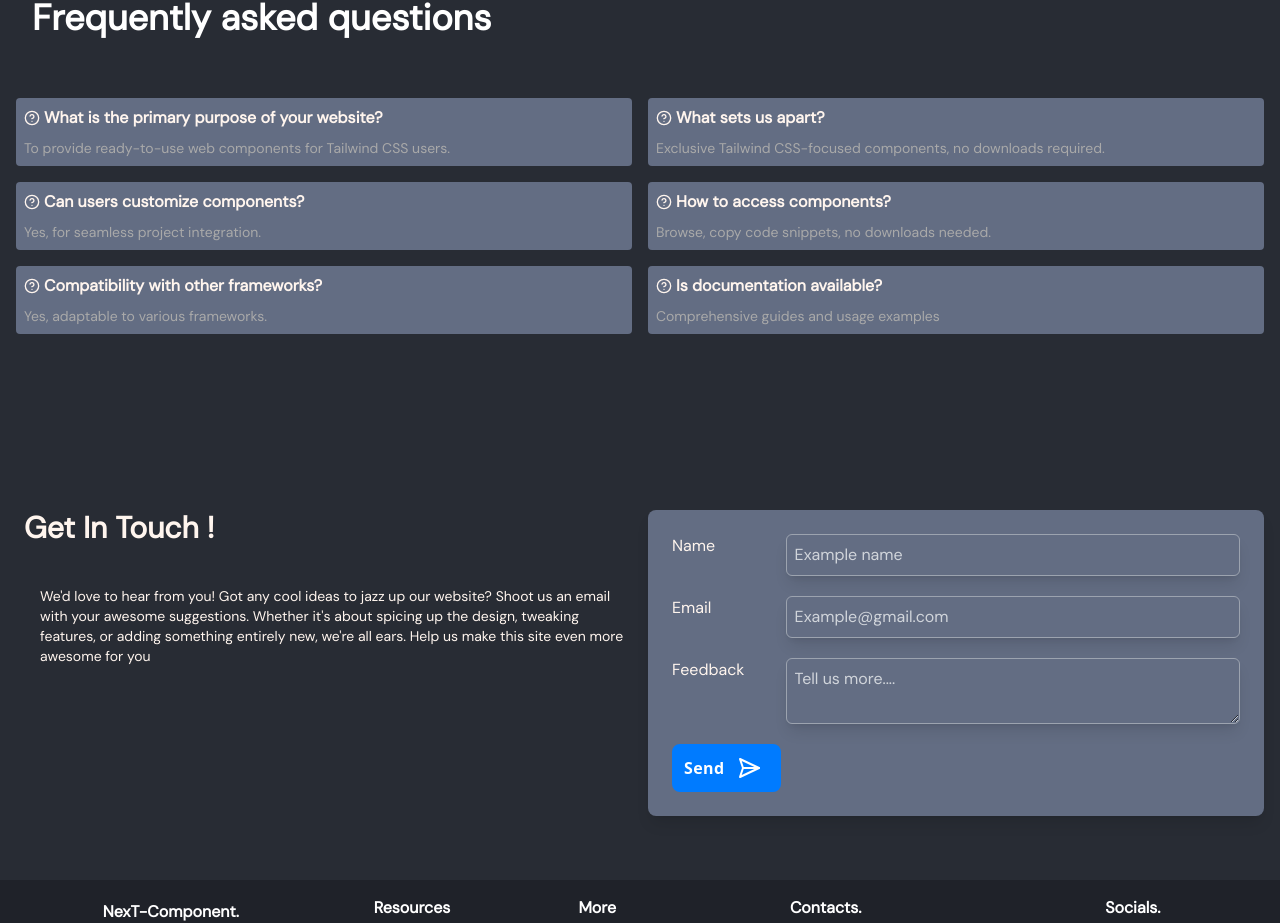
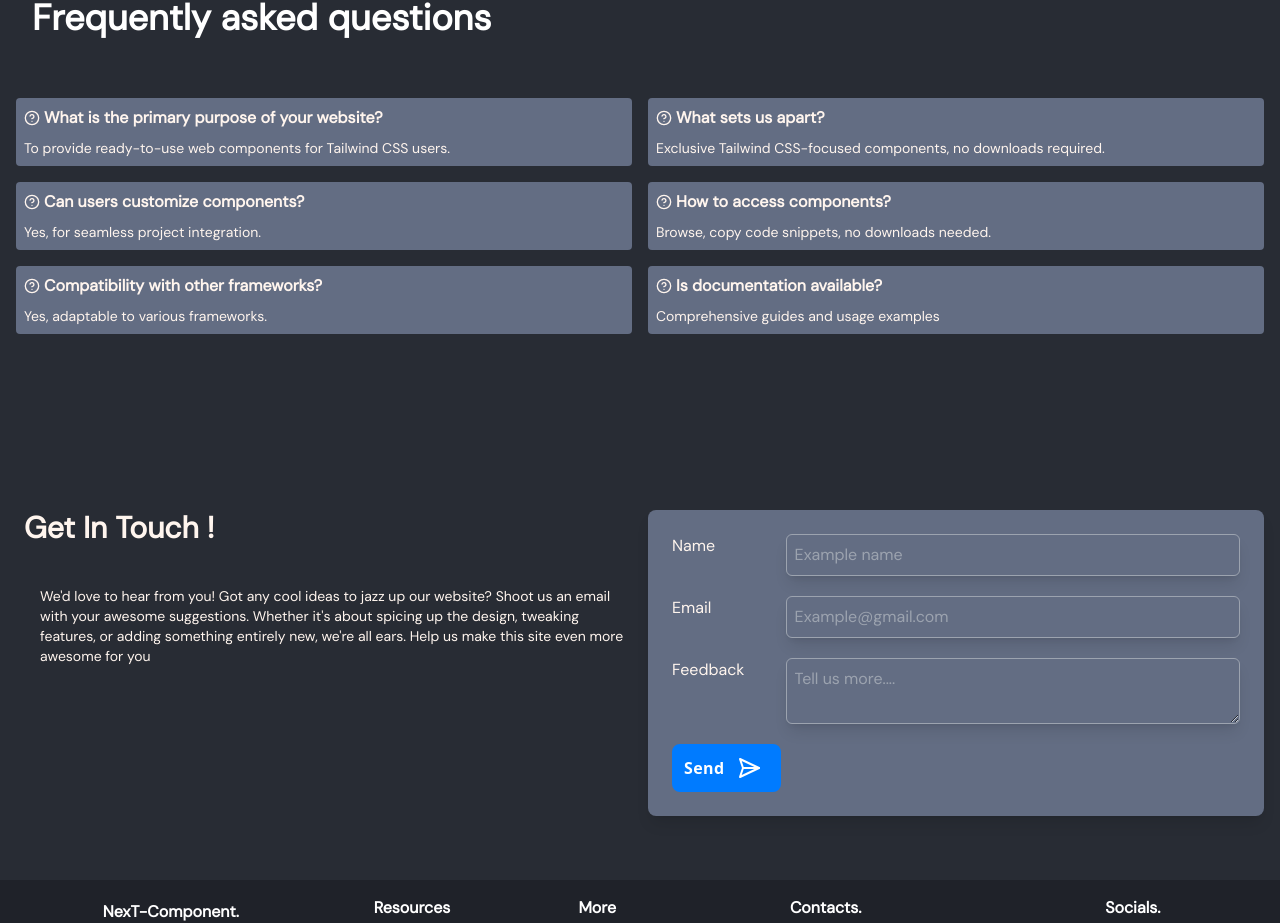
Before and after one commit to justizha/NucleousUI, a Next.js app: page / in a window 1280 px wide. Shown: the part 1190-2113 px from the top of the page. Built offline with nearby package versions, Linux system fonts and the light colour scheme; no server answers.

Commit message:
small ui changes

```diff
--- a/src/app/blogs/page.tsx
+++ b/src/app/blogs/page.tsx
@@ -13,11 +13,11 @@ export default async function BLogSection() {
                         <h2 className="font-semibold mb-2">{blog.title}</h2>
                         <p className="text-base mb-2">{blog.content}</p>
                     </div>
-                    <button className="p-2 w-full rounded h-10 bg-main-white bg-opacity-70 hover:bg-opacity-100 duration-150 border border-main-black text-center">
-                        <Link href={`/blogs/${blog.slug}`} className="text-black">
+                    <Link href={`/blogs/${blog.slug}`} className="text-black">
+                        <button className="p-2 w-full rounded h-10 bg-main-white bg-opacity-70 hover:bg-opacity-100 duration-150 border border-main-black text-center">
                             Detail
-                        </Link>
-                    </button>
+                        </button>
+                    </Link>
                 </div>
             ))}
         </div>
--- a/src/app/sections/Contact.tsx
+++ b/src/app/sections/Contact.tsx
@@ -29,7 +29,7 @@ export default function Contact() {
                             id="text"
                             name="user_name"
                             type="text"
-                            className="md:w-[80%] w-full gap-2 placeholder:text-gray-300 p-2 bg-transparent border shadow-lg border-gray-400 rounded-md outline-none flex items-center"
+                            className="md:w-[80%] w-full gap-2 placeholder:text-gray-400 p-2 bg-transparent border shadow-lg border-gray-400 rounded-md outline-none flex items-center text-main-white"
                             placeholder="Example name"
                         />
                     </div>
@@ -42,7 +42,7 @@ export default function Contact() {
                             id="email"
                             name="user_email"
                             type="email"
-                            className="md:w-[80%] placeholder:text-gray-300 w-full gap-2 p-2 bg-transparent border shadow-lg border-gray-400 rounded-md outline-none flex items-center"
+                            className="md:w-[80%] placeholder:text-gray-400 w-full gap-2 p-2 bg-transparent border shadow-lg border-gray-400 rounded-md outline-none flex items-center text-main-white"
                             placeholder="Example@gmail.com"
                         />
                     </div>
@@ -53,7 +53,7 @@ export default function Contact() {
                             required
                             name="message"
                             value={form.message}
-                            className="md:w-[80%] w-full gap-2 p-2 bg-transparent border shadow-lg border-gray-400 rounded-md outline-none flex placeholder:text-gray-300 items-center"
+                            className="md:w-[80%] w-full gap-2 p-2 bg-transparent border shadow-lg border-gray-400 rounded-md outline-none flex placeholder:text-gray-400 items-center text-main-white"
                             placeholder="Tell us more...." >
 
                         </textarea>
--- a/src/app/sections/Faq.tsx
+++ b/src/app/sections/Faq.tsx
@@ -19,7 +19,7 @@ export default function data() {
                             <HelpCircle className="w-4" />
                             {faq.question}
                         </h2>
-                        <p className="text-sm text-start  text-main-gray">
+                        <p className="text-sm text-start  text-main-white">
                             {faq.answers}
                         </p>
                     </div>
--- a/src/components/SideBar.tsx
+++ b/src/components/SideBar.tsx
@@ -24,7 +24,8 @@ export default function SideBar() {
     ];
 
     const path = usePathname();
-    const segment = path?.split('/').pop()?.toUpperCase()
+    const segment = path?.split('/').pop()
+    const SegmentRoute = segment ? segment?.charAt(0).toUpperCase() + segment?.slice(1) : '';
 
 
     return (
@@ -51,7 +52,7 @@ export default function SideBar() {
                 <div className="flex flex-col m-4">
 
                     <h1 className="text-lg font-bold text-main-white mb-3 mt-2 active:text-main-white">
-                        Getting Started - {segment}
+                        Getting Started - {SegmentRoute}
                     </h1>
 
                     <h1 className="text-lg font-bold text-main-white mb-3">
```
